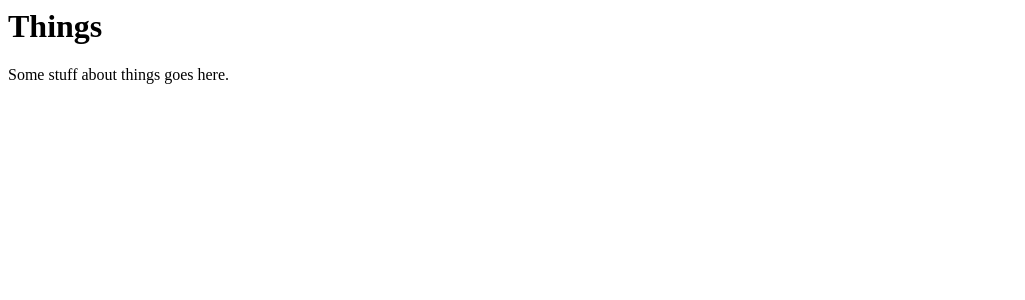
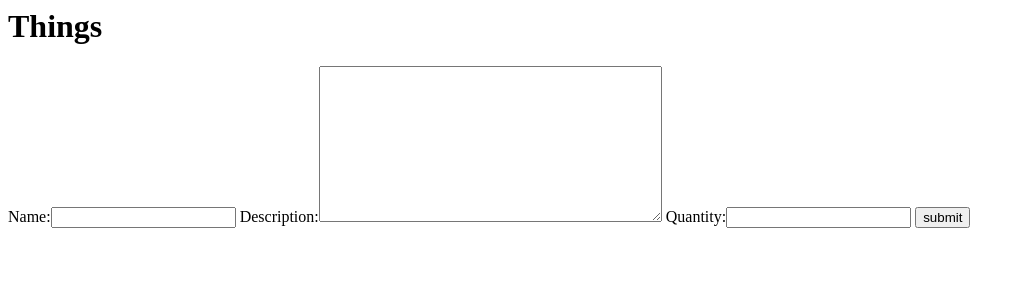
Before and after one commit to KCL-SEG/things-2-chgras, a Django app: template things/templates/home.html in a window 1280 px wide. Shown: the top 300 px of the page, without its empty margins (0-1025 px from the left). Run offline with Django 3.2, Linux system fonts and the light colour scheme; the template is opened without the code that fills it: values that come from a table or form of the project are taken from there, others are empty.

Commit message:
add a form and view and submitbutton

```diff
--- a/things/forms.py
+++ b/things/forms.py
@@ -1,3 +1,10 @@
 """Forms of the project."""
 
+from django import forms
+from .models import Thing
 # Create your forms here.
+class ThingForm(forms.ModelForm):
+    class Meta:
+        model = Thing
+        fields = ['name', 'description', 'quantity']
+        widgets = {'description' : forms.Textarea()}
--- a/things/templates/home.html
+++ b/things/templates/home.html
@@ -1,11 +1,20 @@
 <html>
+
 <head>
   <title>Things</title>
 </head>
+
 <body>
   <h1>
     Things
   </h1>
-  <p>Some stuff about things goes here.</p>
+  <p>
+  <form>
+    {% csrf_token %}
+    {{ form }}
+    <input type="submit" value="submit">
+  </form>
+  </p>
 </body>
+
 </html>
--- a/things/views.py
+++ b/things/views.py
@@ -1,4 +1,6 @@
 from django.shortcuts import render
 
+
 def home(request):
+    form = ThingForm()
     return render(request, 'home.html', {'form': form})
```
